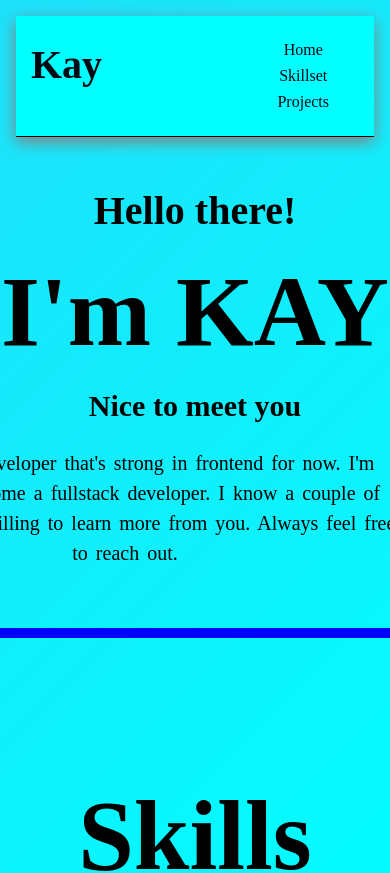
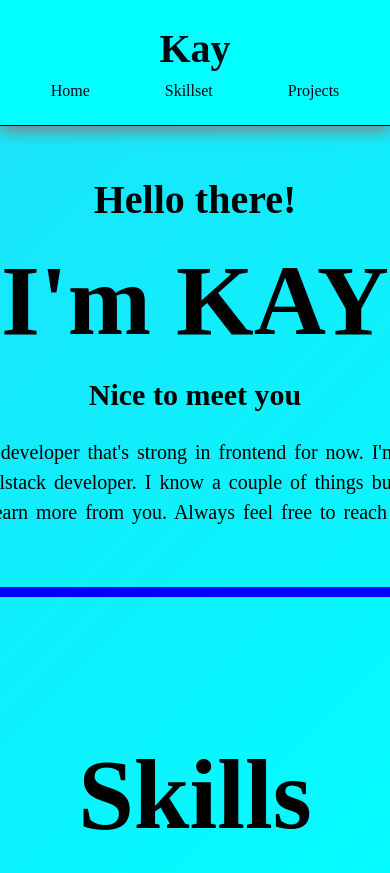
Before and after one commit to Kay-design3/Portfolio, a React app: page / in a window 390 px wide. Shown: the top 873 px of the page. Built offline with nearby package versions, Linux system fonts and the light colour scheme; the HTML template or start-up script is replaced by a standard one.

Commit message:
Update index.css

```diff
--- a/src/index.css
+++ b/src/index.css
@@ -20,53 +20,90 @@ body::-webkit-scrollbar{
     display: none;
 }
 
-@media (max-width: 800px) {
+@media (max-width: 600px) {
   body {
-    width: 100%;
-    padding: 1rem;
+    padding: 0;
+    margin: 0;
+    text-align: center;
+  }
+
+  nav {
+    display: flex;
+    flex-direction: column;
+    align-items: center;
+    gap: 10px;
+    padding: 15px 0;
+  }
+
+  nav h1,
+  .logo {
+    font-size: 24px;
+  }
+
+  nav ul {
+    display: flex;
+    flex-direction: row;
+    gap: 15px;
+    padding: 0;
+    margin: 0;
+  }
+
+  nav ul li a {
     font-size: 16px;
   }
 
-  .container {
-    margin: 5px;
-  }
-
-  nav ul {
-    flex-direction: column;
-    gap: 0.5rem;
-  }
-
- .main{
-    padding: 0px 10px;
- }
-
   h1{
-    margin: 20px 0px;
-    font-size: 70px;
-}
-
-h2{
     font-size: 30px;
   }
 
-h3{
-    font-size: 25px;
+  h2 {
+    font-size: 20px;
   }
 
-p{
-    margin-top: 25px;
+  h3{
     font-size: 15px;
-    word-spacing: 2px;
-    line-height: 28px;
-    max-width: 80%;
   }
 
-.main::after {
-    width: 500px;
+  p {
+    width: 90%;
+    margin: 0 auto;
+    font-size: 14px;
+    line-height: 1.4;
   }
 
-  .lang li{
-    width: 80px;
-    height: 80px;
+  h2 {
+    font-size: 28px;
+  }
+
+  .skills-container {
+    display: flex;
+    flex-wrap: wrap;
+    justify-content: center;
+    gap: 15px;
+    padding: 20px 0;
+  }
+
+  .skill-item {
+    width: 60px;
+    height: 60px;
+    font-size: 12px;
+  }
+
+  .projects-container {
+    display: grid;
+    grid-template-columns: repeat(2, 1fr);
+    gap: 15px;
+    justify-items: center;
+    padding-bottom: 30px;
+  }
+
+  .project-box {
+    width: 90px;
+    height: 90px;
+    font-size: 12px;
+  }
+
+ .main::after{
+    width: 80%;
  }
 }
```
Lines whose indentation alone changed are shown as unchanged.
